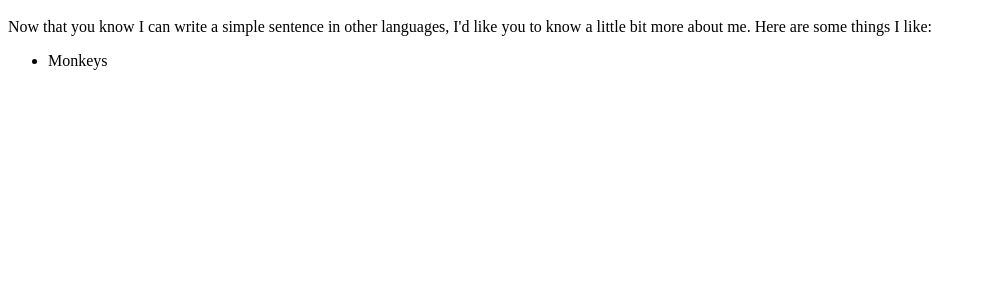
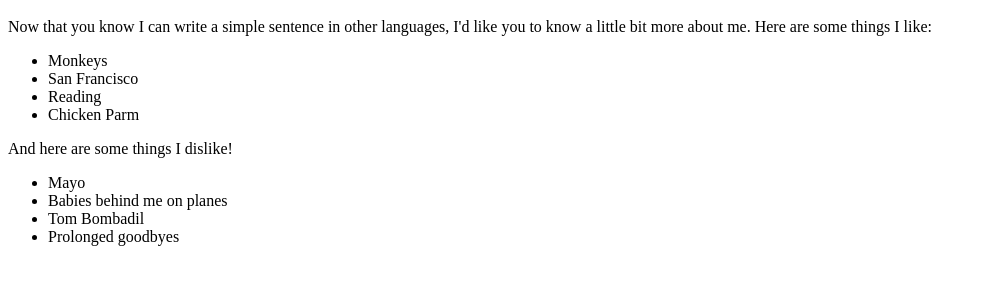
Before and after one commit to hernansud1362/mapearce.github.io, a plain HTML site: page index.html in a window 1280 px wide. Shown: the part 179-464 px from the top of the page, without its empty margins (0-986 px from the left). Drawn offline with Linux system fonts and the light colour scheme.

Commit message:
Added more to index.html

```diff
--- a/index.html
+++ b/index.html
@@ -12,6 +12,16 @@
 	</p>
 	<ul>
 		<li>Monkeys</li>
+		<li>San Francisco</li>
+		<li>Reading</li>
+		<li>Chicken Parm</li>
+	</ul>
+	<p>And here are some things I dislike!</p>
+	<ul>
+		<li>Mayo</li>
+		<li>Babies behind me on planes</li>
+		<li>Tom Bombadil</li>
+		<li>Prolonged goodbyes</li>
 	</ul>
 </body>
 </html>
```
